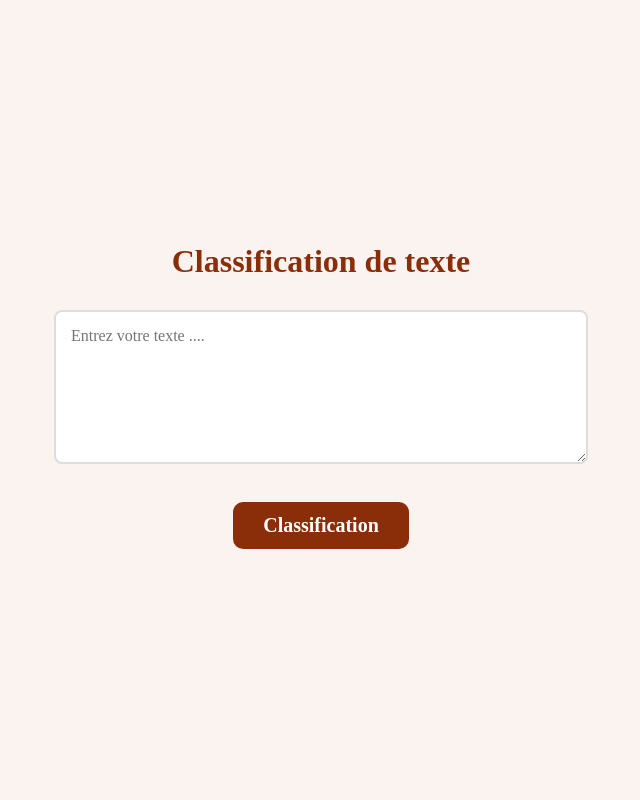
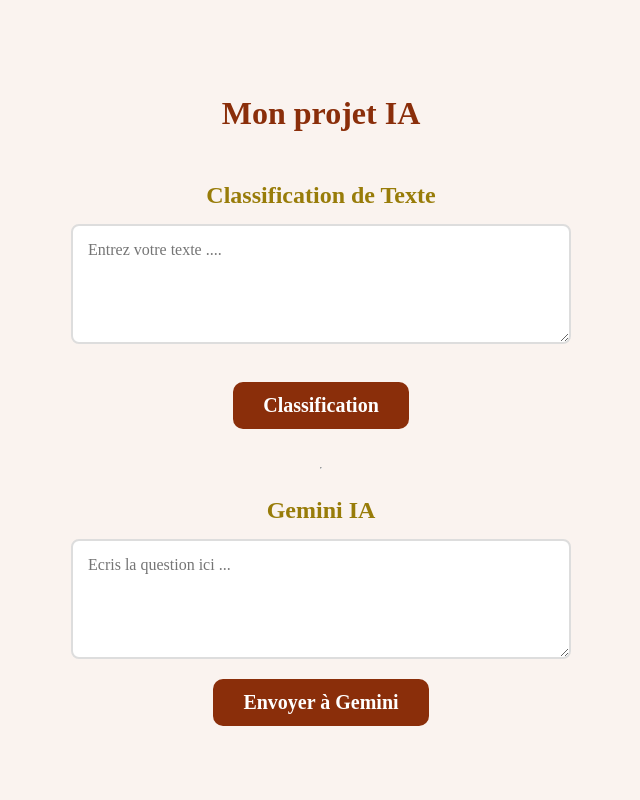
Before and after one commit to FatimaMachay7/Plateforme-Fullstack-d-Orchestration-IA-pour-la-Classification-Zero-Shot-et-la-Synthese-Contextuelle, a FastAPI app: page / in a window 1280 px wide. Shown: the whole page, without its empty margins (319-959 px from the left). Run offline with FastAPI, Linux system fonts and the light colour scheme; some libraries are stand-ins or nearby versions.

Commit message:
ajouter l'endpoint gemini

```diff
--- a/backend/main.py
+++ b/backend/main.py
@@ -2,16 +2,21 @@
 import requests
 from fastapi import FastAPI, HTTPException, Request, Depends
 from fastapi.templating import Jinja2Templates
+from fastapi.staticfiles import StaticFiles
 from pydantic import BaseModel
 from database import get_db
 from models import classification
 from sqlalchemy.orm import Session
 from dotenv import load_dotenv
 from fastapi.middleware.cors import CORSMiddleware
+import google.generativeai as genai
 
 load_dotenv()  # <-- obligatoire pour charger HF_TOKEN
 
 app = FastAPI()
+
+app.mount("/static", StaticFiles(directory="static"), name="static")
+
 
 app.add_middleware(
     CORSMiddleware,
@@ -20,6 +25,8 @@
     allow_headers=["*"],
     allow_credentials=True
 )
+# Le modél Hugging Face
+
 
 API_URL = "https://router.huggingface.co/hf-inference/models/facebook/bart-large-mnli"
 HF_TOKEN = os.getenv("HF_TOKEN")
@@ -79,3 +86,19 @@
     db.refresh(entry)
 
     return {"category": category, "score": score}
+
+# Le Gemini API :
+# Charger la clé API depuis .env
+
+class Prompt(BaseModel):
+    text: str
+class Geminirequest(BaseModel):
+    prompt:str
+
+API_KEY= os.getenv("GEMINI_API_KEY")
+genai.configure(api_key=API_KEY)
+model= genai.GenerativeModel("gemini-2.5-flash")
+@app.post("/gemini")
+def gemini_AI(data :Geminirequest):
+    response= model.generate_content(data.prompt)
+    return {"reponse": response.text}
--- /dev/null
+++ b/backend/static/script.js
@@ -0,0 +1,44 @@
+ async function classifyText() {
+        const text = document.getElementById('text').value;
+
+        try {
+            const response = await fetch( "http://127.0.0.1:8000/classify", {
+                method: 'POST',
+                headers: { 'Content-Type': 'application/json' },
+                body: JSON.stringify({ text })
+            });
+            if (!response.ok) {
+                const error = await response.json();
+                document.getElementById('result').innerText = "Erreur : " + error.detail;
+                return;
+            }
+
+            const data = await response.json();
+
+            document.getElementById('result').innerText =
+                `Catégorie: ${data.category} et Score: ${data.score.toFixed(2)}`;
+
+        } catch (err) {
+            document.getElementById('result').innerText = "Erreur de connexion serveur.";
+        }
+    }
+async function gemini() {
+    const prompt =document.getElementById('geminiPrompt').value;
+    try {
+        const response= await fetch ("http://127.0.0.1:8000/gemini", {
+            method: 'PORT',
+            headers: {'Content-Type':' application/json'},
+            body: JSON.stringify({ "prompt": "hello"
+            })
+        });
+        if (!response.ok) {
+            const error = await response.json();
+            document.getElementById('geminiResponse').innerText= "Erreur :" + (error.detail|| "Problème serveur");
+            return
+        }
+        const data = await response.json();
+        document.getElementById('geminiResponse').innerText = data.response;
+    } catch (err) {
+        document.getElementById('geminiResponse').innerText ="Erreur  de connexion serveur.";
+    }
+}
--- /dev/null
+++ b/backend/static/style.css
@@ -0,0 +1,69 @@
+body {
+    font-family: 'Times New Roman', Times, serif;
+    color: #333;
+    margin: 0;
+    min-height: 100vh;
+    display: flex;
+    flex-direction: column;
+    align-items: center;
+    justify-content: center;
+    text-align: center;
+    background: #faf3ef;
+    padding: 20px;
+    box-sizing: border-box;
+}
+
+h1 {
+    color: #8a2e0a;
+    margin-bottom: 30px;
+}
+h2 {
+    color:#987c09;
+    margin-bottom: 15px;
+}
+
+textarea {
+    width: 500px;
+    max-width: 90%;
+    height: 120px;
+    padding: 15px;
+    font-size: 16px;
+    border: 2px solid #ddd;
+    border-radius: 8px;
+    font-family: inherit;
+    box-sizing: border-box;
+    transition: border-color 0.3s;
+}
+
+textarea:focus {
+    outline: none;
+    border-color: #b14b0f;
+}
+
+button {
+    margin-top: 20px;
+    padding: 12px 30px;
+    font-size: 20px;
+    color: white;
+    background: #8a2e0a;
+    border: none;
+    border-radius: 10px;
+    cursor: pointer;
+    font-family: inherit;
+    font-weight: bold;
+    transition: background 0.3s, color 0.3s;
+}
+
+button:hover {
+    background: #f5f106;
+    color: #8a2e0a;
+}
+
+#result {
+    margin-top: 30px;
+    font-weight: bold;
+    font-size: 18px;
+    color: #2c3e50;
+    word-wrap: break-word;
+    max-width: 90%;
+}
--- a/backend/templates/index.html
+++ b/backend/templates/index.html
@@ -3,102 +3,21 @@
 <head>
     <meta charset="UTF-8">
     <meta name="viewport" content="width=device-width, initial-scale=1.0">
-    <title>Classification de texte</title>
-    <style>
-        body {
-            font-family: 'Times New Roman', Times, serif;
-            color: #333;
-            margin: 0;
-            height: 100vh;
-            display: flex;
-            flex-direction: column;
-            align-items: center;
-            justify-content: center;
-            text-align: center;
-            background: #faf3ef;
-        }
+    <title>Mon projet IA</title>
+    <link rel="stylesheet" href="/static/style.css">
+</head>
+<body>
+    <h1>Mon projet IA</h1>
+    <h2>Classification de Texte</h2>
+    <textarea id="text" rows="7" placeholder="Entrez votre texte ...."></textarea><br>
+    <button onclick="classifyText()">Classification</button>
+    <div id="result"></div>
+    <hr>
 
-        h1 {
-            color: #8a2e0a;
-            margin-bottom: 30px;
-        }
-
-        textarea {
-            width: 500px;
-            height: 120px;
-            padding: 15px;
-            font-size: 16px;
-            border: 2px solid #ddd;
-            border-radius: 8px;
-            font-family: 'Times New Roman', Times, serif;
-        }
-
-        textarea:focus {
-            outline: none;
-            border-color: #b14b0f;
-        }
-
-        button {
-            margin-top: 20px;
-            padding: 12px 30px;
-            font-size: 20px;
-            color: white;
-            background: #8a2e0a;
-            border: none;
-            border-radius: 10px;
-            cursor: pointer;
-            font-family: 'Times New Roman', Times, serif;
-            font-weight: bold;
-        }
-
-        button:hover {
-            background: #f5f106;
-        }
-
-        #result {
-            margin-top: 30px;
-            font-weight: bold;
-            font-size: 18px;
-            color: #2c3e50;
-        }
-    </style>
-</head>
-
-<body>
-
-    <h1>Classification de texte</h1>
-
-    <textarea id="text" rows="7" placeholder="Entrez votre texte ...."></textarea><br>
-
-    <button onclick="classifyText()">Classification</button>
-
-    <div id="result"></div>
-
-    <script>
-    async function classifyText() {
-        const text = document.getElementById('text').value;
-
-        try {
-            const response = await fetch( "http://127.0.0.1:8000/classify", {
-                method: 'POST',
-                headers: { 'Content-Type': 'application/json' },
-                body: JSON.stringify({ text })
-            });
-            if (!response.ok) {
-                const error = await response.json();
-                document.getElementById('result').innerText = "Erreur : " + error.detail;
-                return;
-            }
-
-            const data = await response.json();
-
-            document.getElementById('result').innerText =
-                `Catégorie: ${data.category} et Score: ${data.score.toFixed(2)}`;
-
-        } catch (err) {
-            document.getElementById('result').innerText = "Erreur de connexion serveur.";
-        }
-    }
-    </script>
+    <h2>Gemini IA</h2>
+    <textarea id="geminiPrompt" rows="5" placeholder="Ecris la question ici ... "></textarea>
+    <button id="geminiBtn">Envoyer à Gemini</button>
+    <div id="geminiResponse"></div>
+    <script src="/static/script.js"></script>
 </body>
 </html>
--- a/requirements.txt
+++ b/requirements.txt
@@ -8,3 +8,4 @@
 pydantic
 psycopg2-binary
 jinja2
+google-generativeai
```
Also changed, not shown: backend/docker-compose.yml (added, +26 -0 lines), backend/test_app.py (added, +11 -0 lines), backend/templates/styles.css (deleted), 4 other files.
